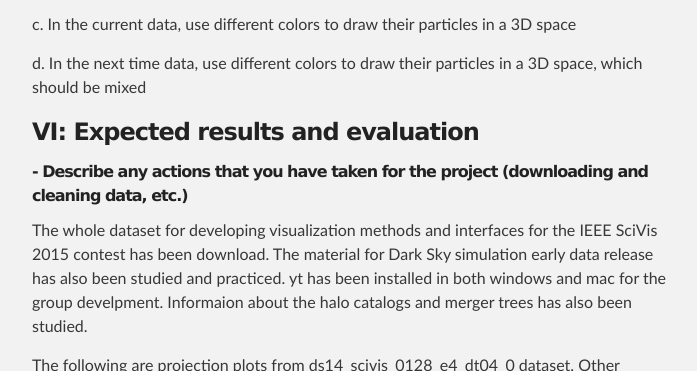
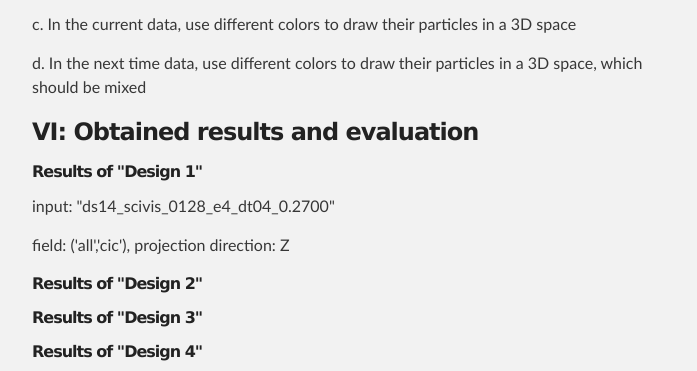
Before and after one commit to mxwang/cs594cosmovis, a plain HTML site: page project.html in a window 1280 px wide. Shown: the part 3204-3575 px from the top of the page, without its empty margins (288-985 px from the left). Drawn offline with Linux system fonts and the light colour scheme.

Commit message:
Update project.html

```diff
--- a/project.html
+++ b/project.html
@@ -140,7 +140,18 @@ so as to convey maximum information to the user. </p>
 
 
 <h3>
-<a id="rather-drive-stick" class="anchor" href="#rather-drive-stick" aria-hidden="true"><span class="octicon octicon-link"></span></a>VI: Expected results and evaluation </h3>
+<a id="rather-drive-stick" class="anchor" href="#rather-drive-stick" aria-hidden="true"><span class="octicon octicon-link"></span></a>VI: Obtained results and evaluation </h3>
+
+<h6>Results of "Design 1"</h6>
+<p>input: "ds14_scivis_0128_e4_dt04_0.2700"</p>
+<p>field: ('all','cic'), projection direction: Z</p>
+
+<h6>Results of "Design 2"</h6>
+
+<h6>Results of "Design 3"</h6>
+
+<h6>Results of "Design 4"</h6>
+
 <h6>- Describe any actions that you have taken for the project
 (downloading and cleaning data, etc.) </h6>
 <p>The whole dataset for developing visualization
```
